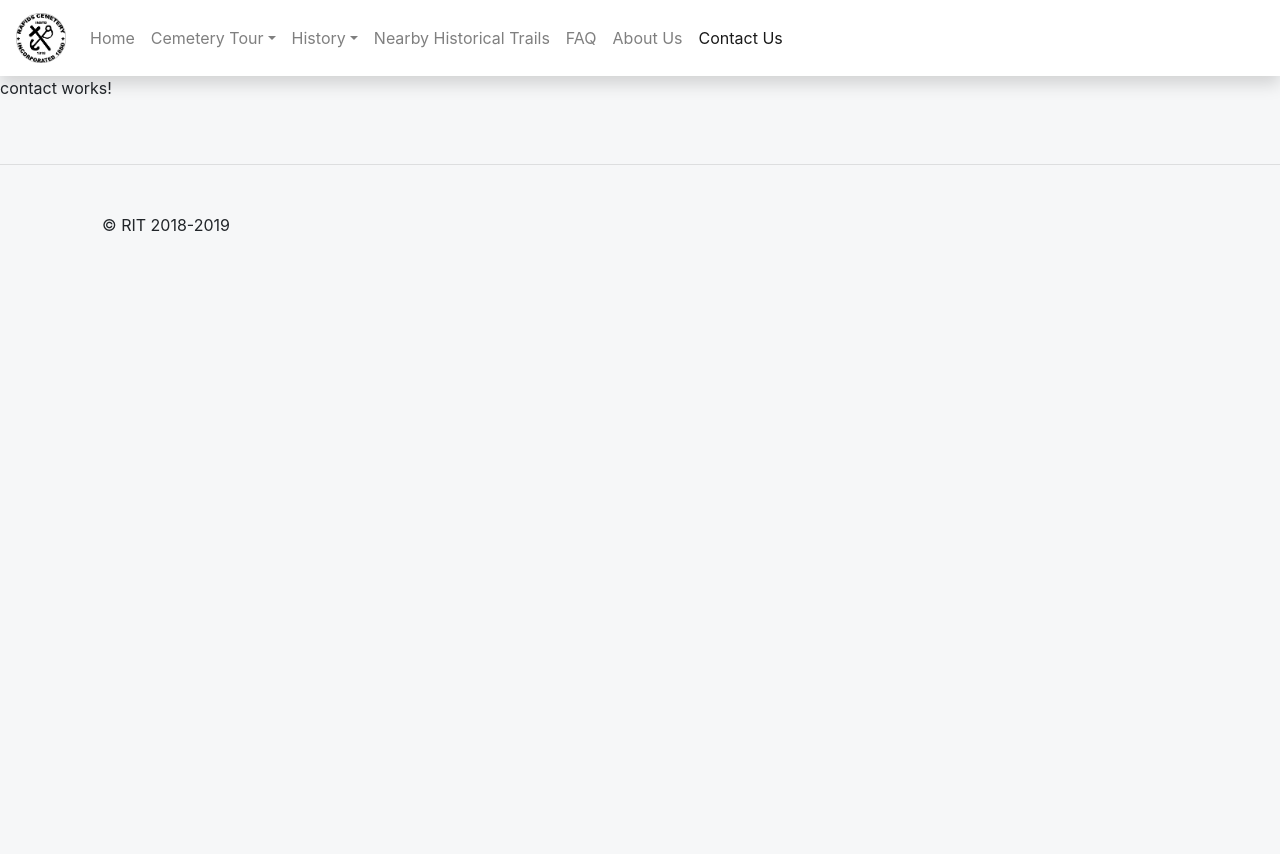
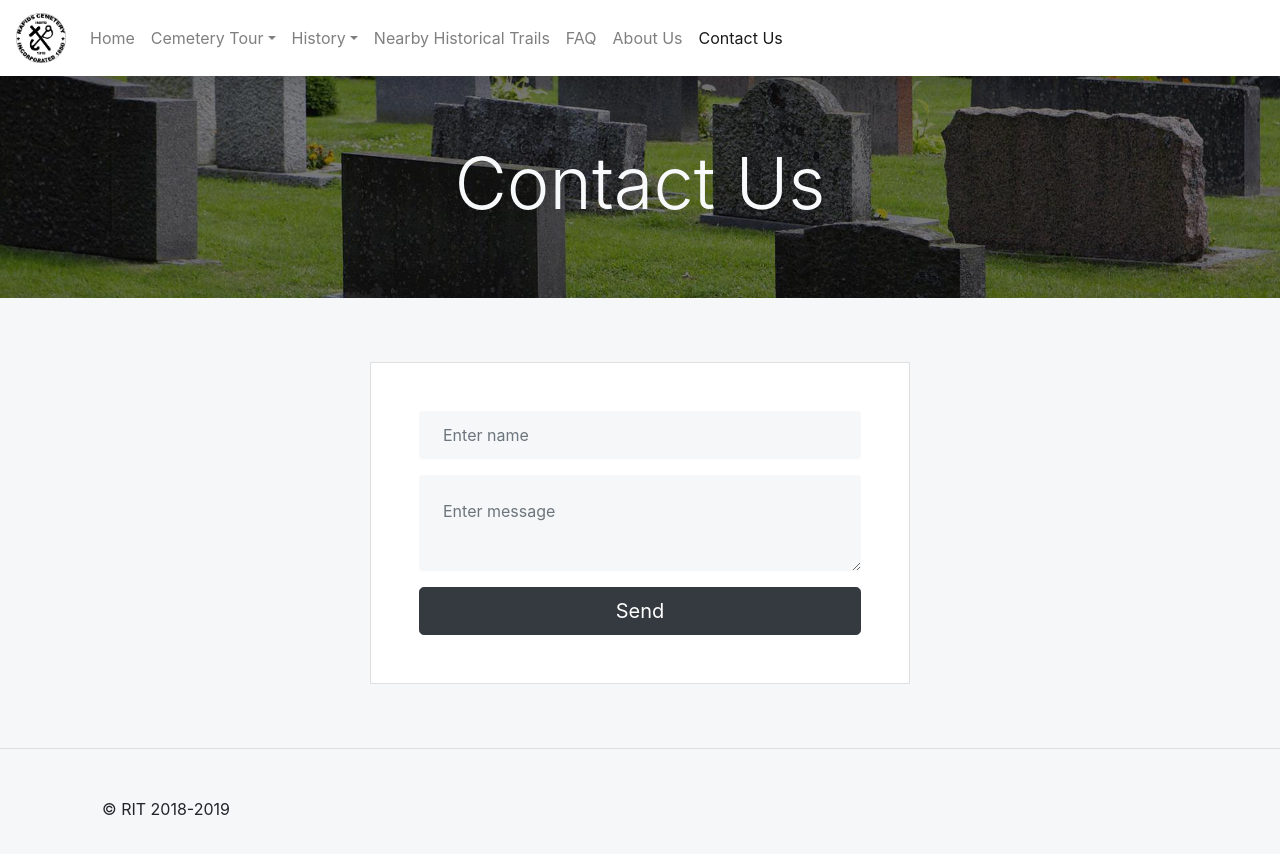
Before and after one commit to Team-Dubai/RapidsCemeteryFrontend, an Angular app: page /contact in a window 1280 px wide. Shown: the top 854 px of the page. Before the commit the page ends 800 px from the top, so only its background shows below. Built offline with nearby package versions, Linux system fonts and the light colour scheme.

Commit message:
Contact Page Completed
Contact page has been completed. As of right now, it only has a static form that does nothing. Once the backend API is complete, I will connect the two.

```diff
--- /dev/null
+++ b/src/app/modules/contact/components/form/form.component.css
@@ -0,0 +1,7 @@
+form {
+    border: 1px solid rgba(0,0,0,.125);
+}
+
+input, textarea {
+    background-color: #f6f7f8;
+}
--- /dev/null
+++ b/src/app/modules/contact/components/form/form.component.html
@@ -0,0 +1,15 @@
+<div class="container">
+  <div class="row">
+    <div class="col-lg-6 col-md-7 col-sm-10 mx-auto">
+      <form class="bg-white p-5">
+        <div class="form-group">
+          <input type="text" class="form-control border-0 p-4" placeholder="Enter name">
+        </div>
+        <div class="form-group">
+          <textarea class="form-control border-0 p-4" placeholder="Enter message"></textarea>
+        </div>
+        <button type="submit" class="btn btn-dark btn-block btn-lg">Send</button>
+      </form>
+    </div>
+  </div>
+</div>
--- /dev/null
+++ b/src/app/modules/contact/components/form/form.component.ts
@@ -0,0 +1,15 @@
+import { Component, OnInit } from '@angular/core';
+
+@Component({
+  selector: 'app-form',
+  templateUrl: './form.component.html',
+  styleUrls: ['./form.component.css']
+})
+export class FormComponent implements OnInit {
+
+  constructor() { }
+
+  ngOnInit() {
+  }
+
+}
--- a/src/app/modules/contact/view/contact/contact.component.html
+++ b/src/app/modules/contact/view/contact/contact.component.html
@@ -1,3 +1,2 @@
-<p>
-  contact works!
-</p>
+<banner></banner>
+<app-form></app-form>
```
Also changed, not shown: src/app/modules/contact/contact.module.ts (+5 -2 lines), 1 other file (tests, documents, lock files or other folders).
